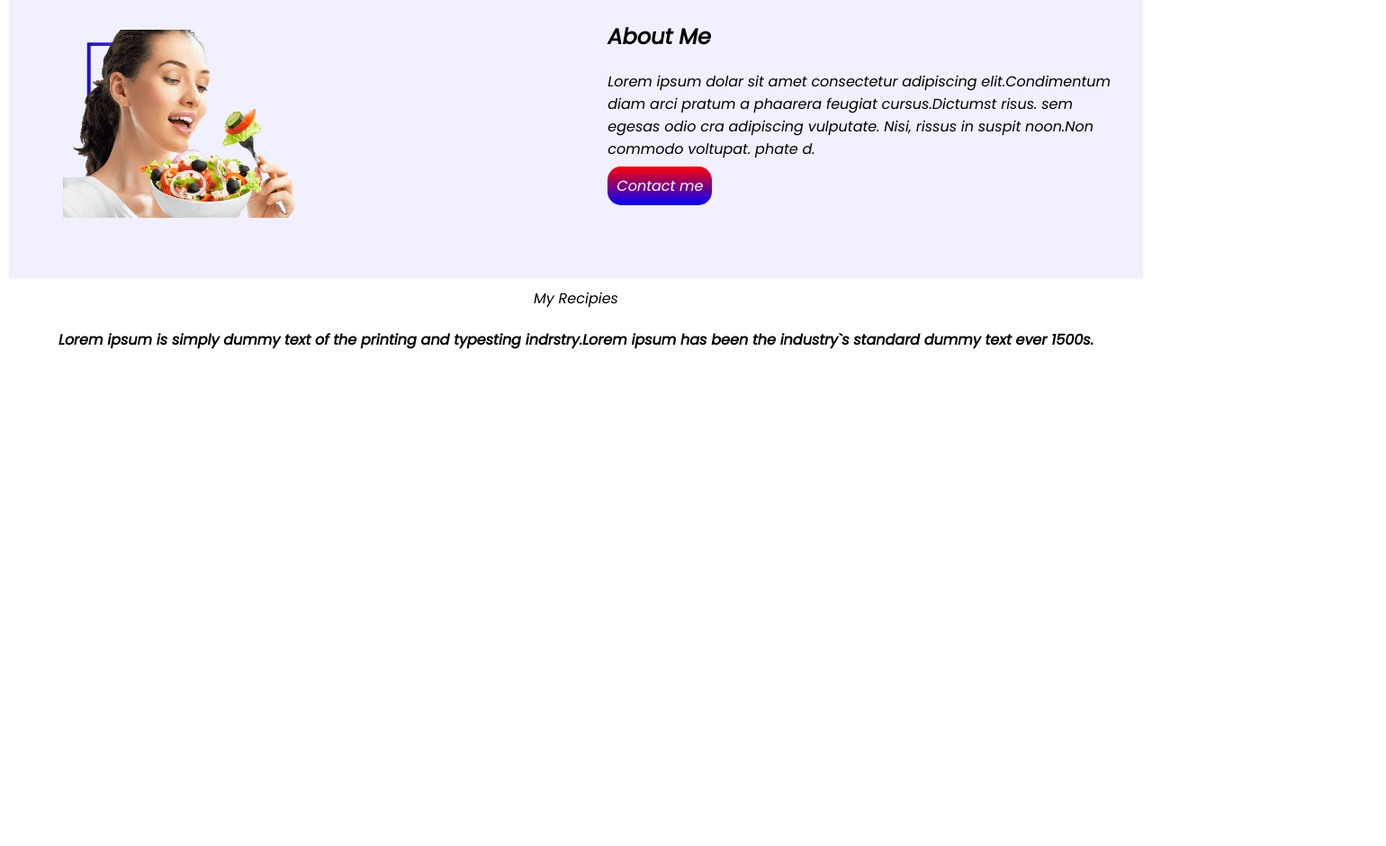
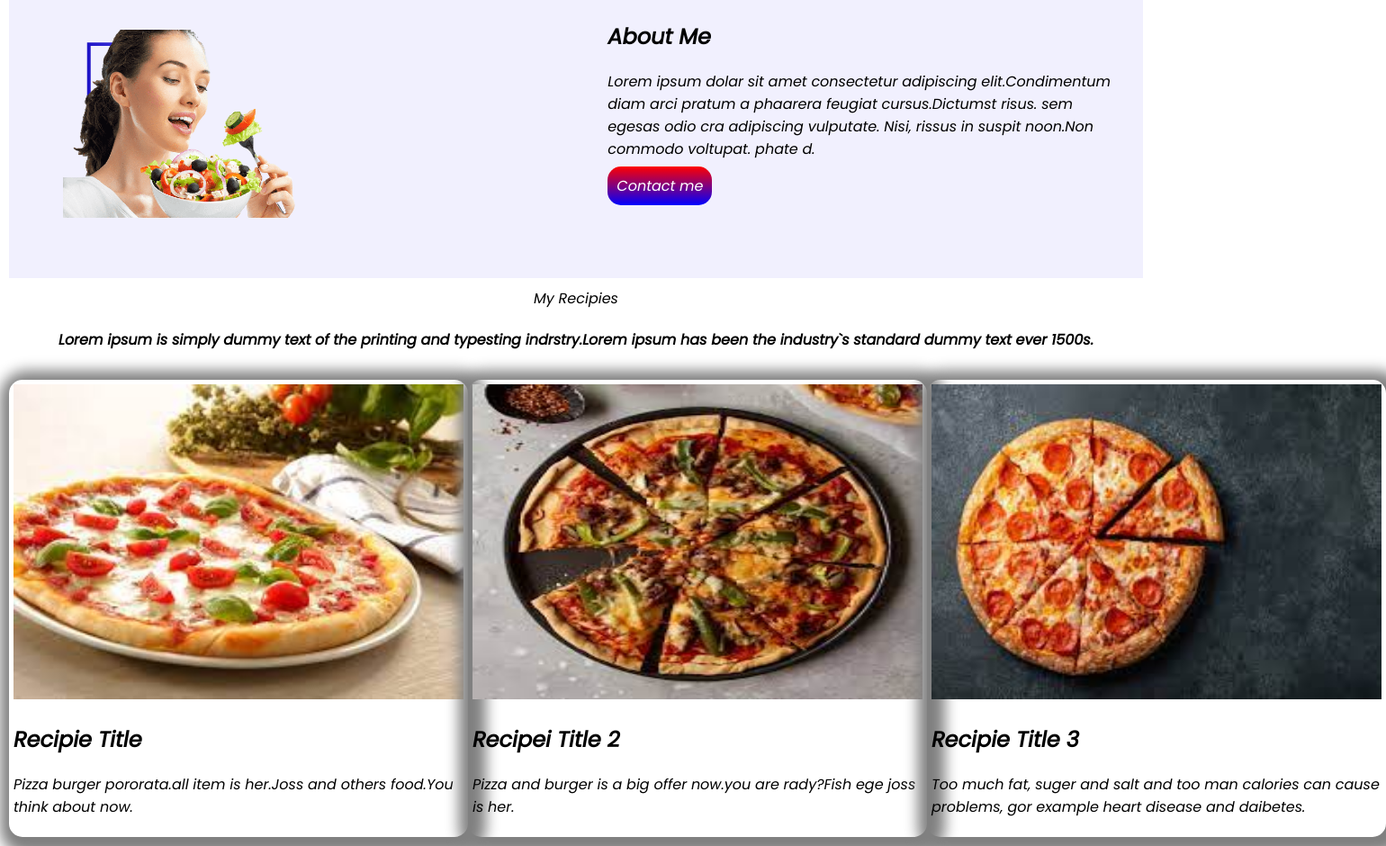
Before and after one commit to alnurany/my-portfolio, a plain HTML site: page index.html in a window 1280 px wide. Shown: the part 624-1564 px from the top of the page at 90% size, 1540 px wide, since content can reach past the window. Before the commit the page ends 1036 px from the top, so only its background shows below. Drawn offline with Linux system fonts and the light colour scheme.

Commit message:
my-portfolio

```diff
--- a/index.html
+++ b/index.html
@@ -49,6 +49,29 @@
                 standard dummy text ever 1500s.</h4>
         </div>
     </section>
+    <section class="flexible">
+        <div class="recipie">
+            <img src="images/food/download (2).jpg" alt="recipie title" width="500px" height="350">
+            <H2>Recipie Title</H2>
+            <p>Pizza burger pororata.all item is her.Joss and others food.You think about now.</p>
+        </div>
+        <div class="recipie">
+            <img src="images/food/download (1).jpg" alt="recipie tilte 2" width="500px" height="350px">
+            <h2>Recipei Title 2</h2>
+            <p>
+                Pizza and burger is a big offer now.you are rady?Fish ege joss is her.
+            </p>
+        </div>
+        <div class="recipie">
+            <img src="images/food/download.jpg" alt="recipie title 3" width="500px" height="350">
+            <h2>Recipie Title 3</h2>
+            <p>
+                Too much fat, suger and salt and too man calories can cause problems, gor example heart disease and
+                daibetes.
+            </p>
+        </div>
+
+    </section>
 </body>
 
 </html>
--- a/style.css
+++ b/style.css
@@ -54,3 +54,22 @@ body{
 #center{
     text-align: center;
 }
+.flexible{
+    display: flex;
+    padding: 10px;
+    shape-margin: 30px;
+
+}
+.recipie{
+
+    width: 40%;
+    padding: 5px;
+    padding-right: 5px;
+    height: auto;
+    box-shadow: 5px 5px 15px 15px gray;
+    border-radius: 15px;
+
+}
+#recepie-1{
+
+}
```
Also changed, not shown: images/food/download (1).jpg (added), images/food/download (2).jpg (added), images/food/download.jpg (added).
